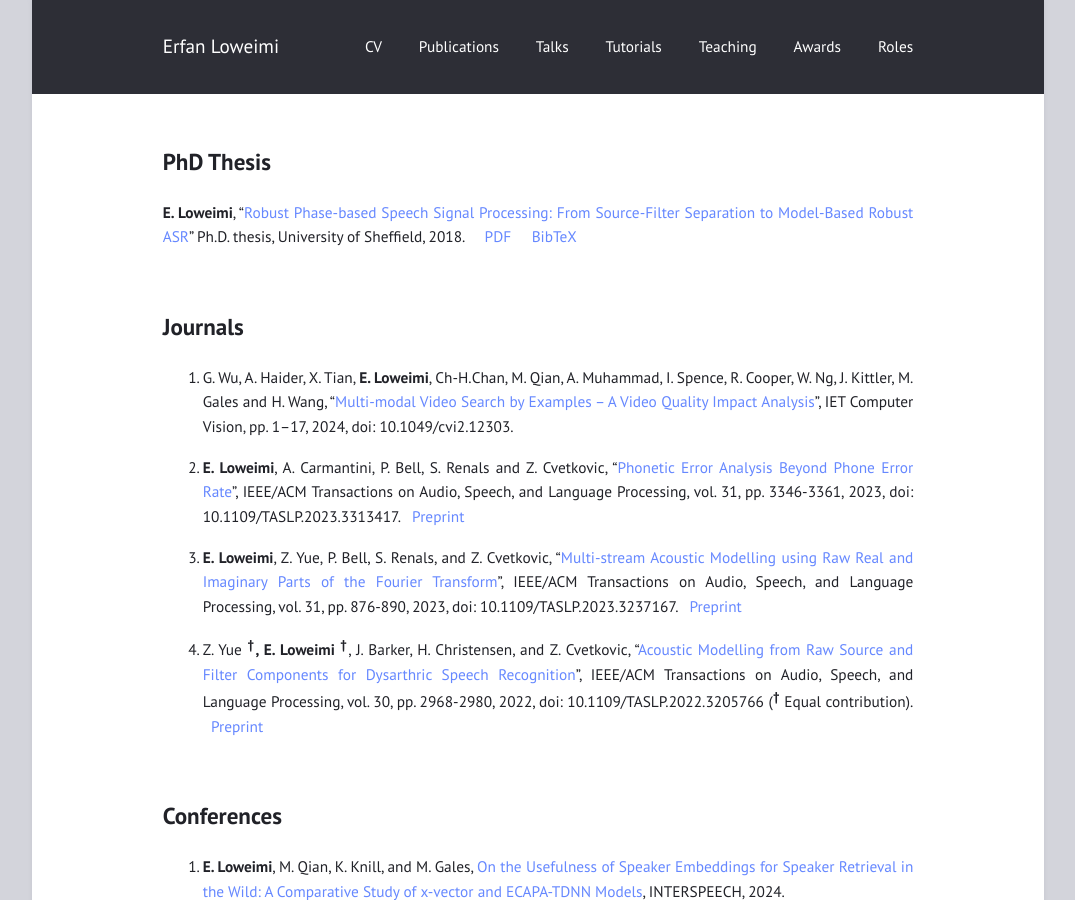
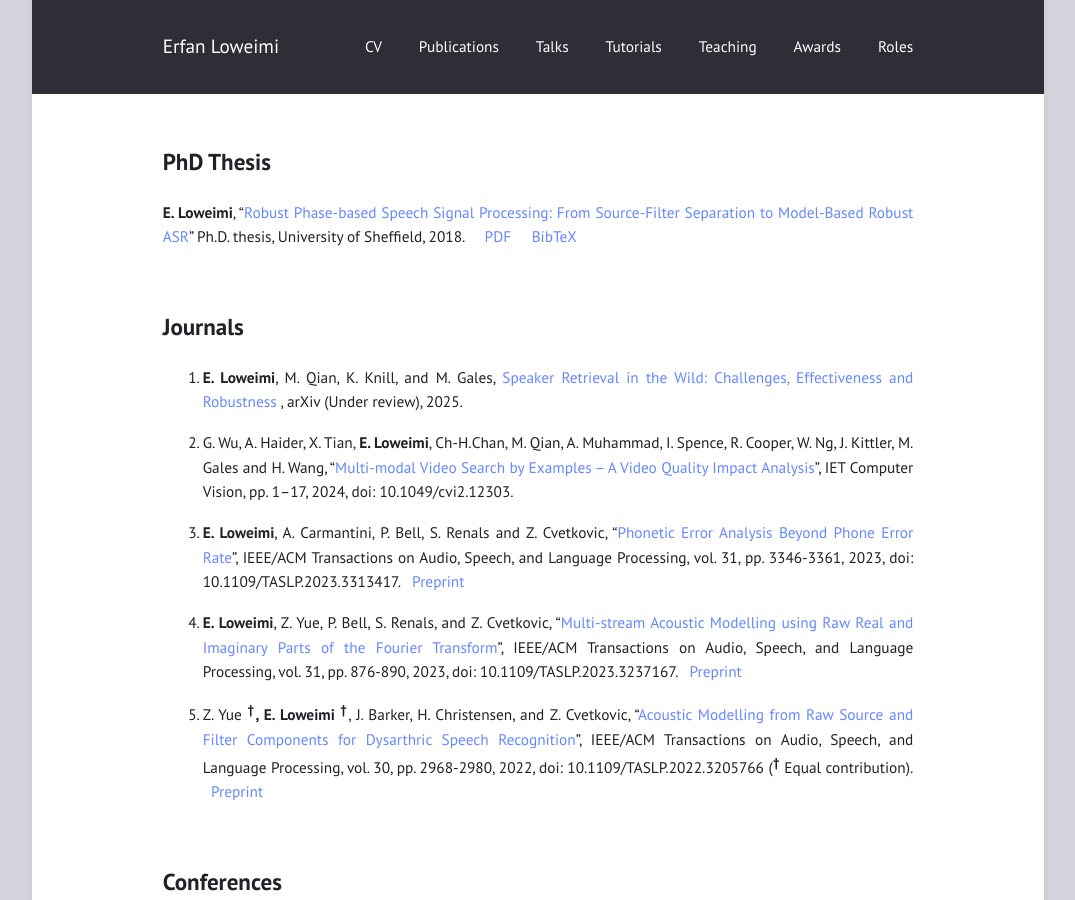
Before and after one commit to eloweimi/eloweimi.github.io, a Jekyll site: the page built from publications.md, in a window 1280 px wide and 900 px high. Shown: the whole window, without its empty margins (102-1177 px from the left). Built offline with Jekyll 4.4.1, drawn with Linux system fonts in a browser that asks for light colours; some of the changed lines change nothing that is shown.

Commit message:
Update publications.md

```diff
--- a/publications.md
+++ b/publications.md
@@ -9,14 +9,16 @@
 <br>
 
 ## Journals ##
-1. G. Wu, A. Haider, X. Tian, **E. Loweimi**, Ch-H.Chan, M. Qian, A. Muhammad, I. Spence, R. Cooper, W. Ng, J. Kittler, M. Gales and H. Wang, "[Multi-modal Video Search by Examples – A Video Quality Impact Analysis](https://ietresearch.onlinelibrary.wiley.com/doi/10.1049/cvi2.12303)", IET Computer Vision, pp. 1–17, 2024, doi: 10.1049/cvi2.12303.
+5. **E. Loweimi**, M. Qian, K. Knill, and M. Gales, [Speaker Retrieval in the Wild: Challenges, Effectiveness and Robustness ]([https://www.isca-archive.org/interspeech_2024/loweimi24_interspeech.html](https://arxiv.org/pdf/2504.18950)),  arXiv (Under review), 2025.
 
-1. **E. Loweimi**, A. Carmantini, P. Bell, S. Renals and Z. Cvetkovic, "[Phonetic Error Analysis Beyond Phone Error Rate](https://ieeexplore.ieee.org/abstract/document/10244118)", IEEE/ACM Transactions on Audio, Speech, and Language Processing, vol. 31, pp. 3346-3361, 2023, doi: 10.1109/TASLP.2023.3313417. &nbsp; [Preprint](https://kclpure.kcl.ac.uk/ws/portalfiles/portal/229243895/LEA_PrePrint.pdf)
+4. G. Wu, A. Haider, X. Tian, **E. Loweimi**, Ch-H.Chan, M. Qian, A. Muhammad, I. Spence, R. Cooper, W. Ng, J. Kittler, M. Gales and H. Wang, "[Multi-modal Video Search by Examples – A Video Quality Impact Analysis](https://ietresearch.onlinelibrary.wiley.com/doi/10.1049/cvi2.12303)", IET Computer Vision, pp. 1–17, 2024, doi: 10.1049/cvi2.12303.
+
+3. **E. Loweimi**, A. Carmantini, P. Bell, S. Renals and Z. Cvetkovic, "[Phonetic Error Analysis Beyond Phone Error Rate](https://ieeexplore.ieee.org/abstract/document/10244118)", IEEE/ACM Transactions on Audio, Speech, and Language Processing, vol. 31, pp. 3346-3361, 2023, doi: 10.1109/TASLP.2023.3313417. &nbsp; [Preprint](https://kclpure.kcl.ac.uk/ws/portalfiles/portal/229243895/LEA_PrePrint.pdf)
 
 2. **E. Loweimi**, Z. Yue, P. Bell, S. Renals, and Z. Cvetkovic, “[Multi-stream Acoustic
 Modelling using Raw Real and Imaginary Parts of the Fourier Transform](https://ieeexplore.ieee.org/abstract/document/10026604)”, IEEE/ACM Transactions on Audio, Speech, and Language Processing, vol. 31, pp. 876-890, 2023, doi: 10.1109/TASLP.2023.3237167. &nbsp; [Preprint](https://kclpure.kcl.ac.uk/ws/portalfiles/portal/193442046/Real_Imag_Journal_FINAL.pdf)
 
-3. Z. Yue **<sup>&#8224;</sup>, E. Loweimi <sup>&#8224;</sup>**, J. Barker, H. Christensen, and Z. Cvetkovic, “[Acoustic
+1. Z. Yue **<sup>&#8224;</sup>, E. Loweimi <sup>&#8224;</sup>**, J. Barker, H. Christensen, and Z. Cvetkovic, “[Acoustic
 Modelling from Raw Source and Filter Components for Dysarthric Speech Recognition](https://ieeexplore.ieee.org/document/9900378)”,
  IEEE/ACM Transactions on Audio, Speech, and Language Processing, vol. 30, pp. 2968-2980, 2022, doi: 10.1109/TASLP.2022.3205766 (**<sup>&#8224;</sup>** Equal contribution). &nbsp; [Preprint](https://eprints.whiterose.ac.uk/192463/6/Journal_zhengjun_Erfan__source_filter_%20%289%29.pdf)
 
@@ -24,82 +26,82 @@
 
 ## Conferences ##
 
-1. **E. Loweimi**, M. Qian, K. Knill, and M. Gales, [On the Usefulness of Speaker Embeddings for Speaker Retrieval in the Wild:
+37. **E. Loweimi**, M. Qian, K. Knill, and M. Gales, [On the Usefulness of Speaker Embeddings for Speaker Retrieval in the Wild:
 A Comparative Study of x-vector and ECAPA-TDNN Models](https://www.isca-archive.org/interspeech_2024/loweimi24_interspeech.html), INTERSPEECH, 2024.
 
-1. M. Qian, R. Ma, A. Liusie, **E. Loweimi**, K. Knill, and M. Gales, [Zero-shot Audio Topic Reranking using Large Language Models](https://arxiv.org/pdf/2309.07606), SLT, 2024.
+36. M. Qian, R. Ma, A. Liusie, **E. Loweimi**, K. Knill, and M. Gales, [Zero-shot Audio Topic Reranking using Large Language Models](https://arxiv.org/pdf/2309.07606), SLT, 2024.
 
-1. **E. Loweimi**, A. Carmantini, P. Bell, S. Renals, and Z. Cvetkovic, “[Phonetic Error Analysis of Raw Waveform Acoustic Models with Parametric and Non-Parametric CNNs](https://arxiv.org/abs/2406.00898)", arXiv, 2024.
+35. **E. Loweimi**, A. Carmantini, P. Bell, S. Renals, and Z. Cvetkovic, “[Phonetic Error Analysis of Raw Waveform Acoustic Models with Parametric and Non-Parametric CNNs](https://arxiv.org/abs/2406.00898)", arXiv, 2024.
 
-1. Z. Yue **<sup>&#8224;</sup>, E. Loweimi <sup>&#8224;</sup>**, and Z. Cvetkovic, “[Dysarthric Speech Recognition, Detection and Classification using Raw Phase and Magnitude Spectra](https://www.isca-speech.org/archive/interspeech_2023/yue23_interspeech.html)“, INTERSPEECH, 2023 (**<sup>&#8224;</sup>** Equal contribution).
+34. Z. Yue **<sup>&#8224;</sup>, E. Loweimi <sup>&#8224;</sup>**, and Z. Cvetkovic, “[Dysarthric Speech Recognition, Detection and Classification using Raw Phase and Magnitude Spectra](https://www.isca-speech.org/archive/interspeech_2023/yue23_interspeech.html)“, INTERSPEECH, 2023 (**<sup>&#8224;</sup>** Equal contribution).
 
-2. Z. Yue **<sup>&#8224;</sup>, E. Loweimi <sup>&#8224;</sup>**, J. Barker, H. Christensen, and Z. Cvetkovic, “[Dysarthric Speech Recognition from Raw Waveform with Parametric CNNs](https://www.isca-speech.org/archive/interspeech_2022/yue22_interspeech.html)”, INTERSPEECH,
+33. Z. Yue **<sup>&#8224;</sup>, E. Loweimi <sup>&#8224;</sup>**, J. Barker, H. Christensen, and Z. Cvetkovic, “[Dysarthric Speech Recognition from Raw Waveform with Parametric CNNs](https://www.isca-speech.org/archive/interspeech_2022/yue22_interspeech.html)”, INTERSPEECH,
 2022 (**<sup>&#8224;</sup>** Equal contribution).
 
-3. N. Shao, **E. Loweimi**, and X. Li, “[RCT: Random Consistency Training for Semisupervised Sound Event Detection](https://www.isca-speech.org/archive/interspeech_2022/shao22_interspeech.html)”, INTERSPEECH, 2022.
+32. N. Shao, **E. Loweimi**, and X. Li, “[RCT: Random Consistency Training for Semisupervised Sound Event Detection](https://www.isca-speech.org/archive/interspeech_2022/shao22_interspeech.html)”, INTERSPEECH, 2022.
 
-4. Z. Yue **<sup>&#8224;</sup>, E. Loweimi<sup>&#8224;</sup>**, and Z. Cvetkovic, “[Raw Source and Filter Modelling for Dysarthric Speech Recognition](https://ieeexplore.ieee.org/document/9746553)”, ICASSP, 2022 (**<sup>&#8224;</sup>** Equal contribution).
+31. Z. Yue **<sup>&#8224;</sup>, E. Loweimi<sup>&#8224;</sup>**, and Z. Cvetkovic, “[Raw Source and Filter Modelling for Dysarthric Speech Recognition](https://ieeexplore.ieee.org/document/9746553)”, ICASSP, 2022 (**<sup>&#8224;</sup>** Equal contribution).
 
-5. Z. Yue, **E. Loweimi**, Z. Cvetkovic, H. Christensen, and J. Barker, “[Multimodal Acoustic-Articulatory Feature Fusion for Dysarthric Speech Recognition](https://ieeexplore.ieee.org/document/9746855)”, ICASSP, 2022.
+30. Z. Yue, **E. Loweimi**, Z. Cvetkovic, H. Christensen, and J. Barker, “[Multimodal Acoustic-Articulatory Feature Fusion for Dysarthric Speech Recognition](https://ieeexplore.ieee.org/document/9746855)”, ICASSP, 2022.
 
-6. **E. Loweimi**, P. Bell, and S. Renals, “[Speech Acoustic Modelling using Raw Source and Filter Components](https://www.isca-speech.org/archive/interspeech_2021/loweimi21_interspeech.html)”, INTERSPEECH, 2021.
+29. **E. Loweimi**, P. Bell, and S. Renals, “[Speech Acoustic Modelling using Raw Source and Filter Components](https://www.isca-speech.org/archive/interspeech_2021/loweimi21_interspeech.html)”, INTERSPEECH, 2021.
 
-7. S. Zhang, **E. Loweimi**, P. Bell, and S. Renals, “[Stochastic Attention Head Removal: A Simple and Effective Method for Improving Transformer Based ASR
+28. S. Zhang, **E. Loweimi**, P. Bell, and S. Renals, “[Stochastic Attention Head Removal: A Simple and Effective Method for Improving Transformer Based ASR
 Models](https://www.isca-speech.org/archive/interspeech_2021/zhang21p_interspeech.html)”, INTERSPEECH, 2021.
 
-8. **E. Loweimi**, Z. Cvetkovic, P. Bell, and S. Renals, “[Speech Acoustic Modelling from Raw Phase Spectrum](https://ieeexplore.ieee.org/document/9413727)”, ICASSP, 2021.
+27. **E. Loweimi**, Z. Cvetkovic, P. Bell, and S. Renals, “[Speech Acoustic Modelling from Raw Phase Spectrum](https://ieeexplore.ieee.org/document/9413727)”, ICASSP, 2021.
 
-9. S. Zhang, C-T. Do, R. Doddipatla, **E. Loweimi**, P. Bell, and S. Renals, “[Train Your Classifier First: Cascade Neural Networks Training from Upper Layers to Lower Layers](https://ieeexplore.ieee.org/document/9413565)”, ICASSP, 2021.
+26. S. Zhang, C-T. Do, R. Doddipatla, **E. Loweimi**, P. Bell, and S. Renals, “[Train Your Classifier First: Cascade Neural Networks Training from Upper Layers to Lower Layers](https://ieeexplore.ieee.org/document/9413565)”, ICASSP, 2021.
 
-10. **E. Loweimi**, P. Bell, and S. Renals, “[Raw Sign and Magnitude Spectra for Multihead Acoustic Modelling](https://www.isca-speech.org/archive/interspeech_2020/loweimi20b_interspeech.html)”, INTERSPEECH, 2020.
+25. **E. Loweimi**, P. Bell, and S. Renals, “[Raw Sign and Magnitude Spectra for Multihead Acoustic Modelling](https://www.isca-speech.org/archive/interspeech_2020/loweimi20b_interspeech.html)”, INTERSPEECH, 2020.
 
-11. **E. Loweimi**, P. Bell, and S. Renals, “[On the Robustness and Training Dynamics of Raw Waveform Models](https://www.isca-speech.org/archive/interspeech_2020/loweimi20_interspeech.html)”, INTERSPEECH, 2020.
+24. **E. Loweimi**, P. Bell, and S. Renals, “[On the Robustness and Training Dynamics of Raw Waveform Models](https://www.isca-speech.org/archive/interspeech_2020/loweimi20_interspeech.html)”, INTERSPEECH, 2020.
 
-12. S. Zhang, **E. Loweimi**, P. Bell, and S. Renals, “[On The Usefulness of Self-Attention for Automatic Speech Recognition with Transformers](https://ieeexplore.ieee.org/abstract/document/9383521)”, SLT, 2020.
+23. S. Zhang, **E. Loweimi**, P. Bell, and S. Renals, “[On The Usefulness of Self-Attention for Automatic Speech Recognition with Transformers](https://ieeexplore.ieee.org/abstract/document/9383521)”, SLT, 2020.
 
-13. J. Fainberg, O. Klejch, **E. Loweimi**, P. Bell, and S. Renals, “[Acoustic Model Adaptation from Raw Waveforms with SincNet](https://ieeexplore.ieee.org/document/9003974)”, ASRU, 2019.
+22. J. Fainberg, O. Klejch, **E. Loweimi**, P. Bell, and S. Renals, “[Acoustic Model Adaptation from Raw Waveforms with SincNet](https://ieeexplore.ieee.org/document/9003974)”, ASRU, 2019.
 
-14. **E. Loweimi**, P. Bell, and S. Renals, “[On Learning Interpretable CNNs with Parametric Modulated Kernel-based Filters](https://www.isca-speech.org/archive/interspeech_2019/loweimi19_interspeech.html)”, INTERSPEECH, 2019.
+21. **E. Loweimi**, P. Bell, and S. Renals, “[On Learning Interpretable CNNs with Parametric Modulated Kernel-based Filters](https://www.isca-speech.org/archive/interspeech_2019/loweimi19_interspeech.html)”, INTERSPEECH, 2019.
 
-15. S. Zhang, **E. Loweimi**, Y. Xu, P. Bell, and S. Renals “[Trainable Dynamic Subsampling for End-to-End Speech Recognition](https://www.isca-speech.org/archive/interspeech_2019/zhang19d_interspeech.html)”, INTERSPEECH, 2019.
+20. S. Zhang, **E. Loweimi**, Y. Xu, P. Bell, and S. Renals “[Trainable Dynamic Subsampling for End-to-End Speech Recognition](https://www.isca-speech.org/archive/interspeech_2019/zhang19d_interspeech.html)”, INTERSPEECH, 2019.
 
-16. M.A. Jalal, **E. Loweimi**, R. Moore, and T. Hain, “[Learning Temporal Clusters Using Capsule Routing for Speech Emotion Recognition](https://www.isca-speech.org/archive/interspeech_2019/jalal19_interspeech.html)”, INTERSPEECH, 2019.
+19. M.A. Jalal, **E. Loweimi**, R. Moore, and T. Hain, “[Learning Temporal Clusters Using Capsule Routing for Speech Emotion Recognition](https://www.isca-speech.org/archive/interspeech_2019/jalal19_interspeech.html)”, INTERSPEECH, 2019.
 
-17. **E. Loweimi**, P. Bell, and S. Renals, “[On the Usefulness of Statistical Normalisation of Bottleneck Features for Speech Recognition](https://ieeexplore.ieee.org/document/8683330)”, ICASSP, 2019.
+18. **E. Loweimi**, P. Bell, and S. Renals, “[On the Usefulness of Statistical Normalisation of Bottleneck Features for Speech Recognition](https://ieeexplore.ieee.org/document/8683330)”, ICASSP, 2019.
 
-18. S. Zhang, **E. Loweimi**, P. Bell, and S. Renals, “[Windowed Attention Mechanisms for Speech Recognition](https://ieeexplore.ieee.org/document/8682224)”, ICASSP, 2019.
+17. S. Zhang, **E. Loweimi**, P. Bell, and S. Renals, “[Windowed Attention Mechanisms for Speech Recognition](https://ieeexplore.ieee.org/document/8682224)”, ICASSP, 2019.
 
-19. **E. Loweimi**, J. Barker, and T. Hain, “[On the Usefulness of the Speech Phase Spectrum for Pitch Extraction](https://www.isca-speech.org/archive/interspeech_2018/loweimi18_interspeech.html)”, INTERSPEECH, 2018.
+16. **E. Loweimi**, J. Barker, and T. Hain, “[On the Usefulness of the Speech Phase Spectrum for Pitch Extraction](https://www.isca-speech.org/archive/interspeech_2018/loweimi18_interspeech.html)”, INTERSPEECH, 2018.
 
-20. **E. Loweimi**, J. Barker, and T. Hain, “[Exploring the use of Group Delay for Generalised VTS based Noise Compensation](https://ieeexplore.ieee.org/document/8462595)”, ICASSP, 2018.
+15. **E. Loweimi**, J. Barker, and T. Hain, “[Exploring the use of Group Delay for Generalised VTS based Noise Compensation](https://ieeexplore.ieee.org/document/8462595)”, ICASSP, 2018.
 
-21. **E. Loweimi**, J. Barker, and T. Hain, “[Channel Compensation in the Generalised Vector Taylor Series Approach to Robust ASR](https://www.isca-speech.org/archive/interspeech_2017/loweimi17b_interspeech.html)”, INTERSPEECH, 2017.
+14. **E. Loweimi**, J. Barker, and T. Hain, “[Channel Compensation in the Generalised Vector Taylor Series Approach to Robust ASR](https://www.isca-speech.org/archive/interspeech_2017/loweimi17b_interspeech.html)”, INTERSPEECH, 2017.
 
-22. **E. Loweimi**, J. Barker, O. Saz Torralba, and T. Hain, “[Robust Source-Filter Separation of Speech Signal in the Phase Domain](https://www.isca-speech.org/archive/interspeech_2017/loweimi17_interspeech.html)”, INTERSPEECH, 2017.
+13. **E. Loweimi**, J. Barker, O. Saz Torralba, and T. Hain, “[Robust Source-Filter Separation of Speech Signal in the Phase Domain](https://www.isca-speech.org/archive/interspeech_2017/loweimi17_interspeech.html)”, INTERSPEECH, 2017.
 
-23. **E. Loweimi**, J. Barker, and T. Hain, “[Statistical Normalisation of Phase-based Feature Representation for Robust Speech Recognition](https://ieeexplore.ieee.org/document/7953170)”, ICASSP, 2017.
+12. **E. Loweimi**, J. Barker, and T. Hain, “[Statistical Normalisation of Phase-based Feature Representation for Robust Speech Recognition](https://ieeexplore.ieee.org/document/7953170)”, ICASSP, 2017.
 
-24. **E. Loweimi**, J. Barker, and T. Hain, “[Use of Generalised Nonlinearity in VTS Noise Compensation for Robust Speech Recognition](https://www.isca-speech.org/archive/interspeech_2016/loweimi16_interspeech.html)”, INTERSPEECH, 2016.
+11. **E. Loweimi**, J. Barker, and T. Hain, “[Use of Generalised Nonlinearity in VTS Noise Compensation for Robust Speech Recognition](https://www.isca-speech.org/archive/interspeech_2016/loweimi16_interspeech.html)”, INTERSPEECH, 2016.
 
-25. **E. Loweimi**, J. Barker, and T. Hain, “[Source-filter Separation of Speech Signal in the Phase Domain](https://www.isca-speech.org/archive/interspeech_2015/loweimi15_interspeech.html)”, INTERSPEECH, 2015.
+10. **E. Loweimi**, J. Barker, and T. Hain, “[Source-filter Separation of Speech Signal in the Phase Domain](https://www.isca-speech.org/archive/interspeech_2015/loweimi15_interspeech.html)”, INTERSPEECH, 2015.
 
-26. **E. Loweimi**, M. Doulaty, J. Barker, and T. Hain, “[Long-term statistical Feature Extraction from Speech Signal and its Application in Emotion Recognition](https://link.springer.com/chapter/10.1007/978-3-319-25789-1_17)”, Statistical Language and Speech Processing (SLSP), 2015.
+9. **E. Loweimi**, M. Doulaty, J. Barker, and T. Hain, “[Long-term statistical Feature Extraction from Speech Signal and its Application in Emotion Recognition](https://link.springer.com/chapter/10.1007/978-3-319-25789-1_17)”, Statistical Language and Speech Processing (SLSP), 2015.
 
-27. **E. Loweimi**, M. Doulaty, J. Barker, and T. Hain, "[Emotion Recognition from the Speech Signal by Effective Combination of Generative and Discriminative Models](https://eprints.whiterose.ac.uk/103952/)", USES, 2015.
+8. **E. Loweimi**, M. Doulaty, J. Barker, and T. Hain, "[Emotion Recognition from the Speech Signal by Effective Combination of Generative and Discriminative Models](https://eprints.whiterose.ac.uk/103952/)", USES, 2015.
 
-27. **E. Loweimi**, J. Barker, and T. Hain, "[Compression of Model-based Group Delay Function for Robust Speech Recognition](https://eprints.whiterose.ac.uk/85055/)", USES, 2014.
+7. **E. Loweimi**, J. Barker, and T. Hain, "[Compression of Model-based Group Delay Function for Robust Speech Recognition](https://eprints.whiterose.ac.uk/85055/)", USES, 2014.
 
-27. **E. Loweimi**, S.M. Ahadi, and T. Drugman, “[A New Phase-based Feature Representation for Robust Speech Recognition](https://ieeexplore.ieee.org/document/6639051)”, ICASSP, 2013.
+6. **E. Loweimi**, S.M. Ahadi, and T. Drugman, “[A New Phase-based Feature Representation for Robust Speech Recognition](https://ieeexplore.ieee.org/document/6639051)”, ICASSP, 2013.
 
-28. **E. Loweimi**, S.M. Ahadi, T. Drugman, and S. Loveymi, “[On the Importance of Pre-emphasis and Window Shape in Phase-based Speech Recognition](https://link.springer.com/chapter/10.1007/978-3-642-38847-7_21)”, Lecture
+5. **E. Loweimi**, S.M. Ahadi, T. Drugman, and S. Loveymi, “[On the Importance of Pre-emphasis and Window Shape in Phase-based Speech Recognition](https://link.springer.com/chapter/10.1007/978-3-642-38847-7_21)”, Lecture
 Notes in Computer Science, vol. 7911 LNAI, 2013.
 
-29. **E. Loweimi**, S.M. Ahadi, and H. Sheikhzadeh, “[Phase-only Speech Reconstruction Using Very Short Frames](https://www.isca-speech.org/archive/interspeech_2011/loweimi11_interspeech.html)”, INTERSPEECH, 2011.
+4. **E. Loweimi**, S.M. Ahadi, and H. Sheikhzadeh, “[Phase-only Speech Reconstruction Using Very Short Frames](https://www.isca-speech.org/archive/interspeech_2011/loweimi11_interspeech.html)”, INTERSPEECH, 2011.
 
-30. **E. Loweimi** and S.M. Ahadi, “[A New Group Delay-based Feature for Robust Speech Recognition](https://ieeexplore.ieee.org/document/6011884)”, ICME, 2011.
+3. **E. Loweimi** and S.M. Ahadi, “[A New Group Delay-based Feature for Robust Speech Recognition](https://ieeexplore.ieee.org/document/6011884)”, ICME, 2011.
 
-31. **E. Loweimi**, S.M. Ahadi, and S. Loveymi, “[On the Importance of Phase and Magnitude Spectra in Speech Enhancement](https://ieeexplore.ieee.org/document/5955843)”, ICEE, 2011.
+2. **E. Loweimi**, S.M. Ahadi, and S. Loveymi, “[On the Importance of Phase and Magnitude Spectra in Speech Enhancement](https://ieeexplore.ieee.org/document/5955843)”, ICEE, 2011.
 
-32. **E. Loweimi** and S.M. Ahadi, "[Objective Evaluation of Phase and Magnitude only Reconstructed Speech: New Considerations](https://ieeexplore.ieee.org/document/5605496)", ISSPA, 2010.
+1. **E. Loweimi** and S.M. Ahadi, "[Objective Evaluation of Phase and Magnitude only Reconstructed Speech: New Considerations](https://ieeexplore.ieee.org/document/5605496)", ISSPA, 2010.
 
 33. **E. Loweimi** and S.M. Ahadi, “[Objective Evaluation of Magnitude and Phase only Spectrum-based Reconstruction of the Speech Signal](https://ieeexplore.ieee.org/document/5463311)”, ISCCSP, 2010.
```
